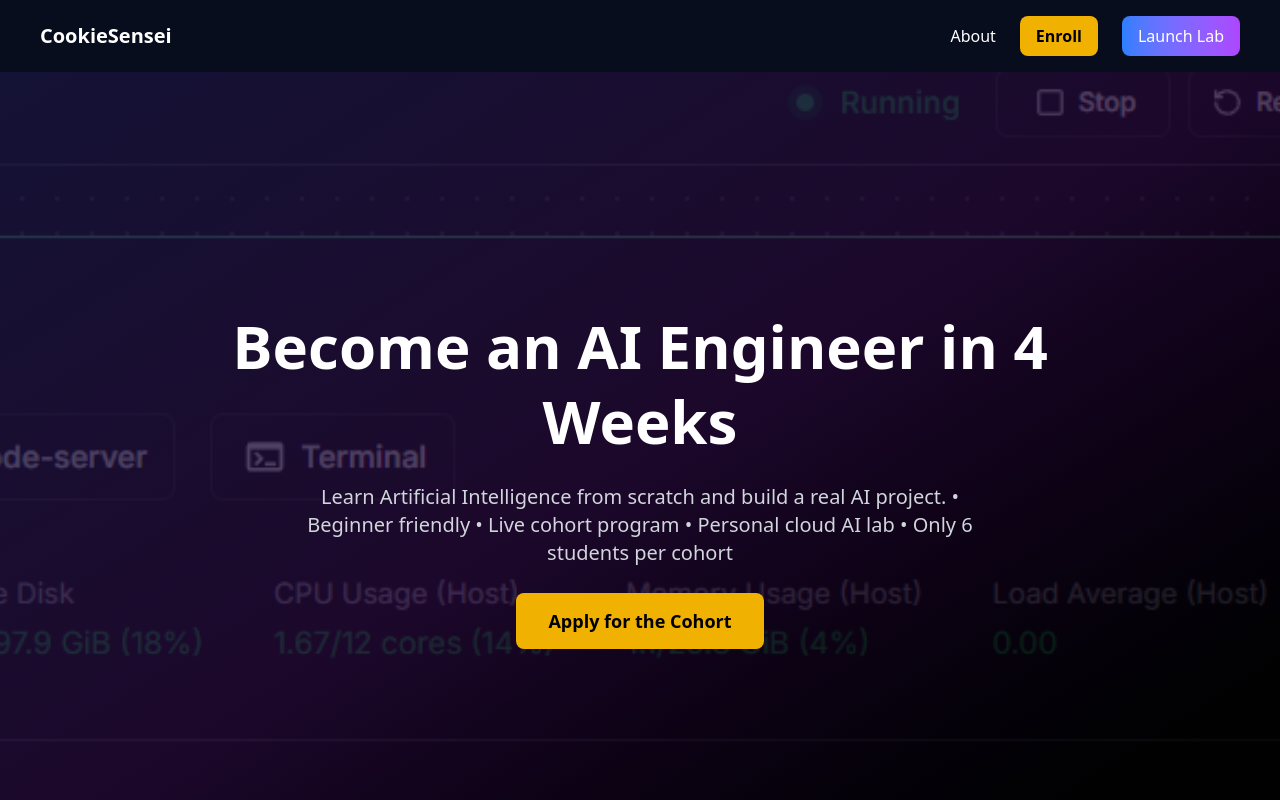
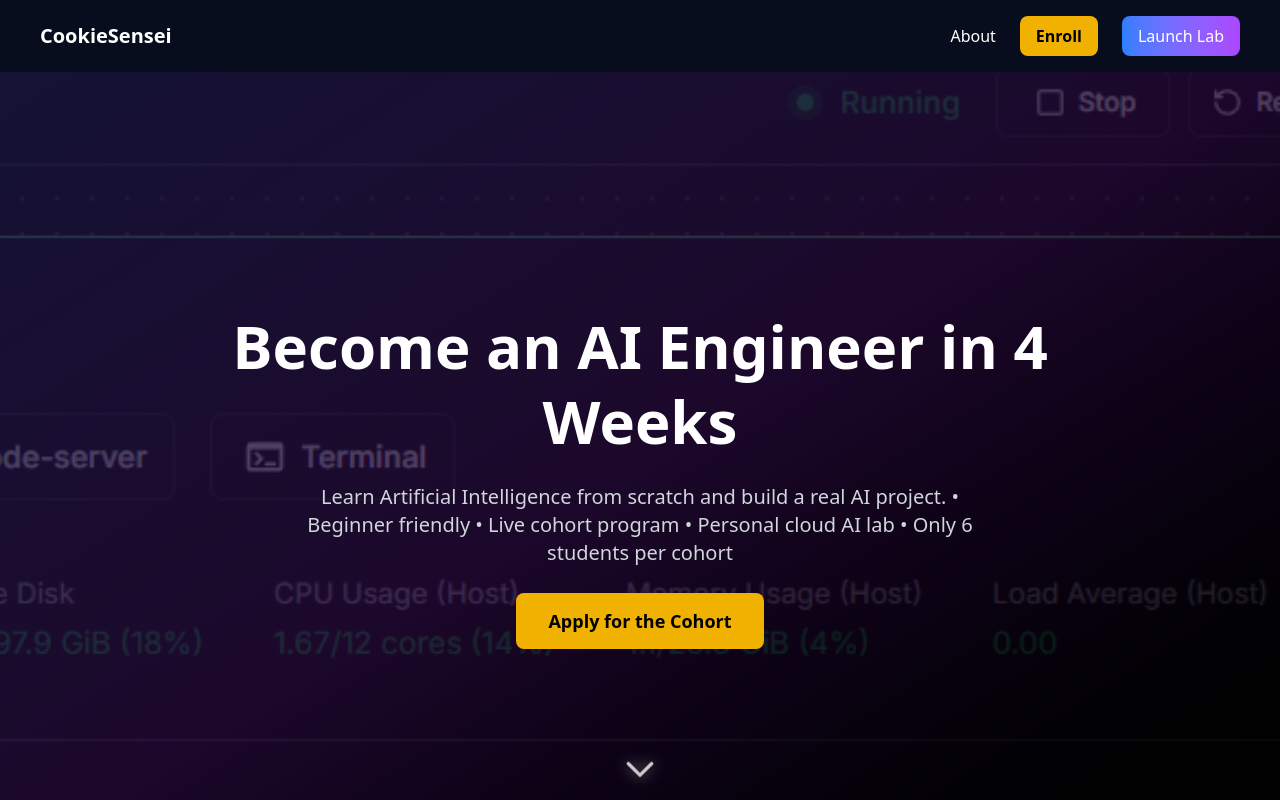
Before and after one commit to cookieSensei/cookiecloudlabs, a Next.js app: page / in a window 1280 px wide. Shown: the top 800 px of the page. Built offline with nearby package versions, Linux system fonts and the light colour scheme.

Commit message:
added arrow on main section

```diff
--- a/app/globals.css
+++ b/app/globals.css
@@ -1 +1,5 @@
 @import "tailwindcss";
+
+html {
+  scroll-behavior: smooth;
+}
--- a/components/Capstone.tsx
+++ b/components/Capstone.tsx
@@ -1,6 +1,6 @@
 export default function Capstone() {
   return (
-    <section className="py-24 bg-[#0b1220] text-white">
+    <section id="capstone" className="py-24 bg-[#0b1220] text-white">
       <div className="max-w-6xl mx-auto px-6 text-center">
 
         <h2 className="text-4xl font-bold mb-10">
--- a/components/Hero.tsx
+++ b/components/Hero.tsx
@@ -42,7 +42,32 @@ export default function Hero() {
           Apply for the Cohort
           </a>
 
-      </div>
+
+  </div>
+
+
+      {/* Scroll Arrow */}
+      <a
+        href="#capstone"
+        className="absolute bottom-20 left-1/2 -translate-x-1/2 animate-bounce z-20"
+      >
+        <svg
+          xmlns="http://www.w3.org/2000/svg"
+          className="w-10 h-10 text-white opacity-80 hover:opacity-100 drop-shadow-[0_0_8px_rgba(255,255,255,0.7)]"
+          fill="none"
+          viewBox="0 0 24 24"
+          stroke="currentColor"
+        >
+          <path
+            strokeLinecap="round"
+            strokeLinejoin="round"
+            strokeWidth={2}
+            d="M19 9l-7 7-7-7"
+          />
+        </svg>
+      </a>
+
+
     </section>
   );
 }
```
